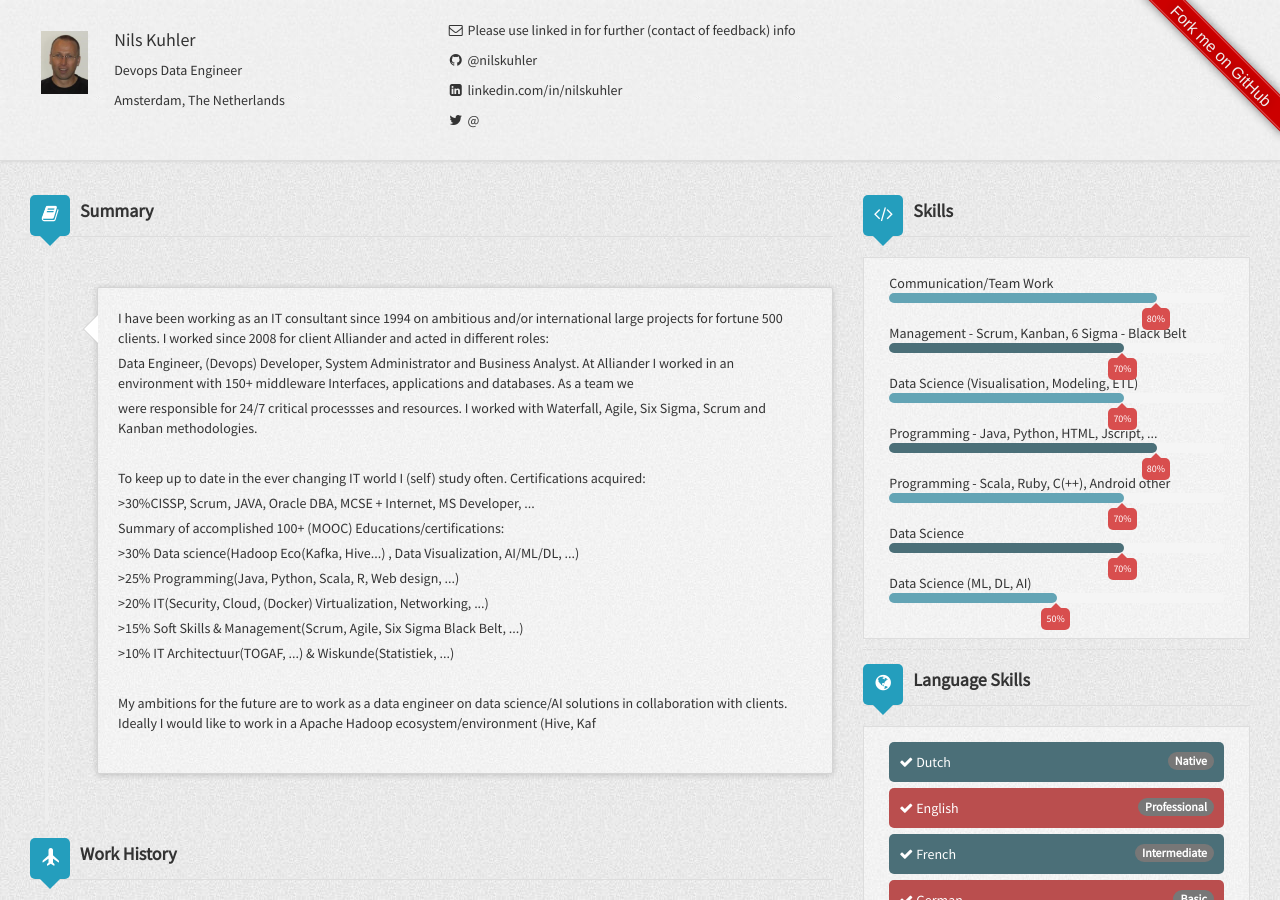
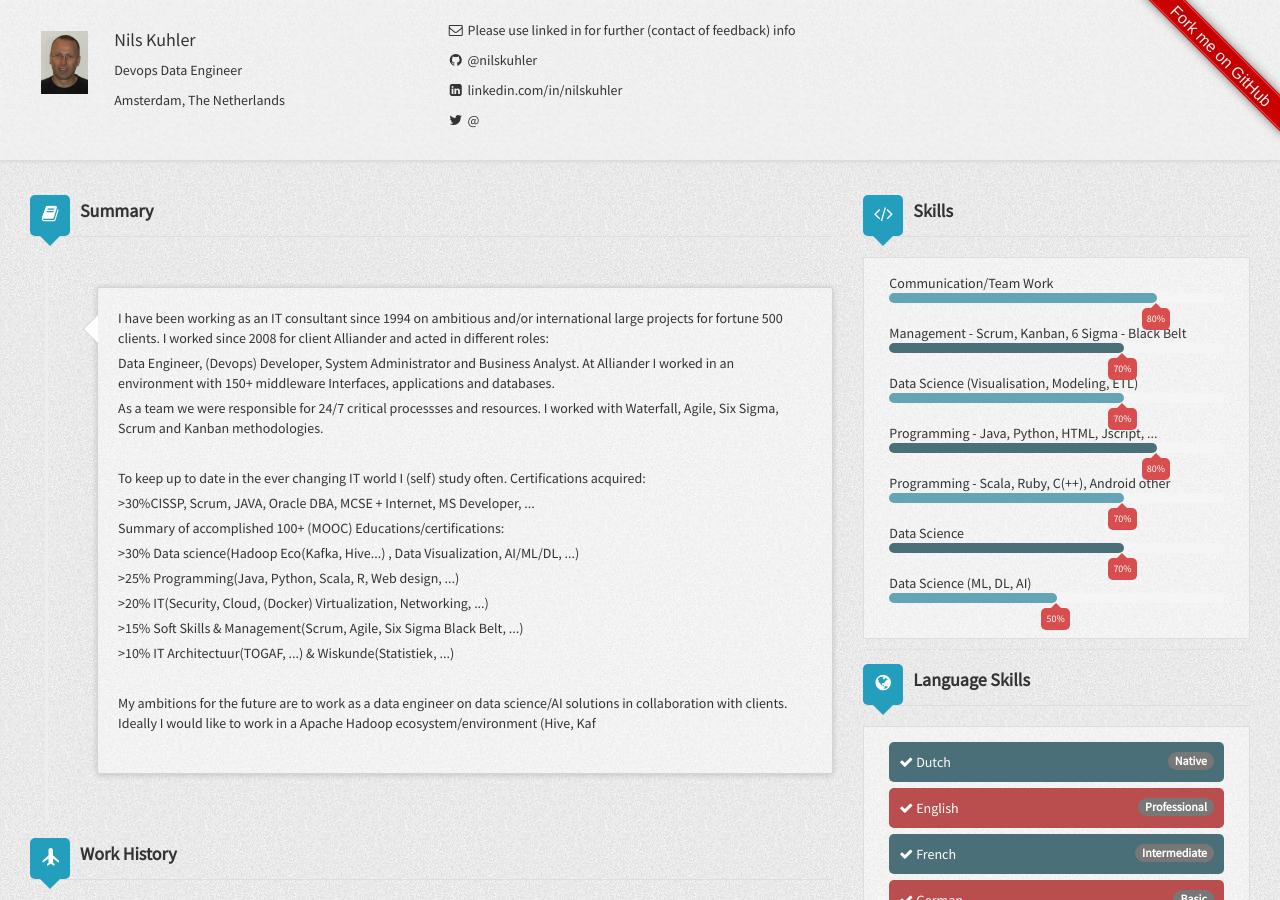
Before and after one commit to NilsKuhler/resumecard, a Jekyll site: the page built from index.html, in a window 1280 px wide and 900 px high. Built offline with Jekyll 4.4.1, drawn with Linux system fonts in a browser that asks for light colours; nearby versions of some CDN libraries; some of the changed lines change nothing that is shown.

Commit message:
correct CV text

```diff
--- a/_config.yml
+++ b/_config.yml
@@ -40,8 +40,8 @@
 # _ are replaced by liquid display process in html by " "
   summary:
     - line: I have been working as an IT consultant since 1994 on ambitious and/or international large projects for fortune 500 clients. I worked since 2008 for client Alliander and acted in different roles&#58;
-    - line: Data Engineer, (Devops) Developer, System Administrator and Business Analyst. At Alliander I worked in an environment with 150+ middleware Interfaces, applications and databases. As a team we
-    - line: were responsible for 24/7 critical processses and resources. I worked with Waterfall, Agile, Six Sigma, Scrum and Kanban methodologies.
+    - line: Data Engineer, (Devops) Developer, System Administrator and Business Analyst. At Alliander I worked in an environment with 150+ middleware Interfaces, applications and databases.
+    - line: As a team we were responsible for 24/7 critical processses and resources. I worked with Waterfall, Agile, Six Sigma, Scrum and Kanban methodologies.
     - line:
     - line: To keep up to date in the ever changing IT world I (self) study often. Certifications acquired&#58;
     - line: _&#62;30%CISSP, Scrum, JAVA, Oracle DBA, MCSE + Internet, MS Developer, ...
```
